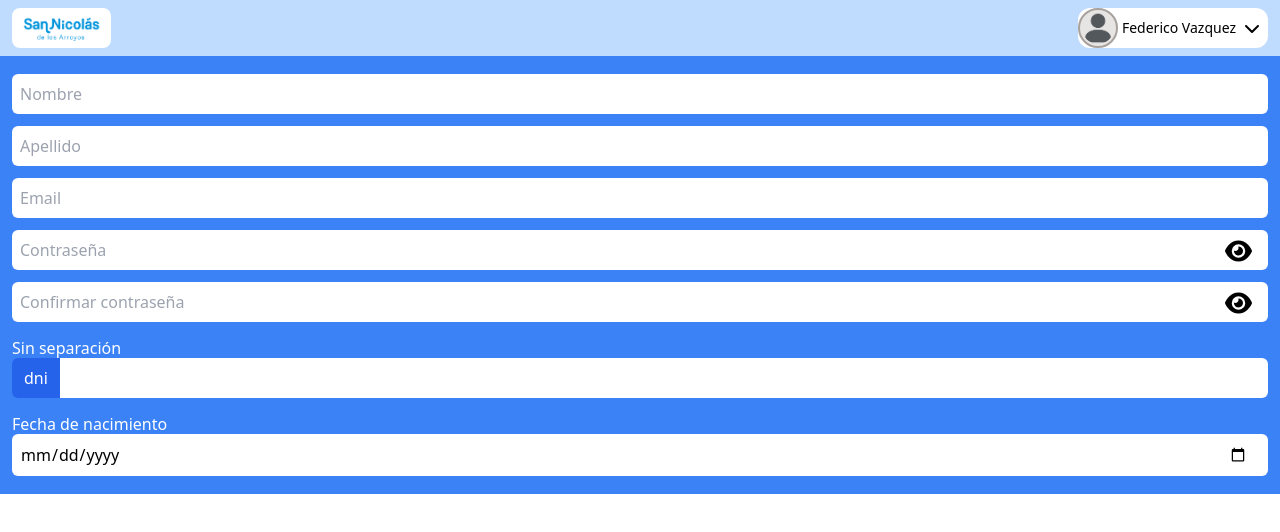
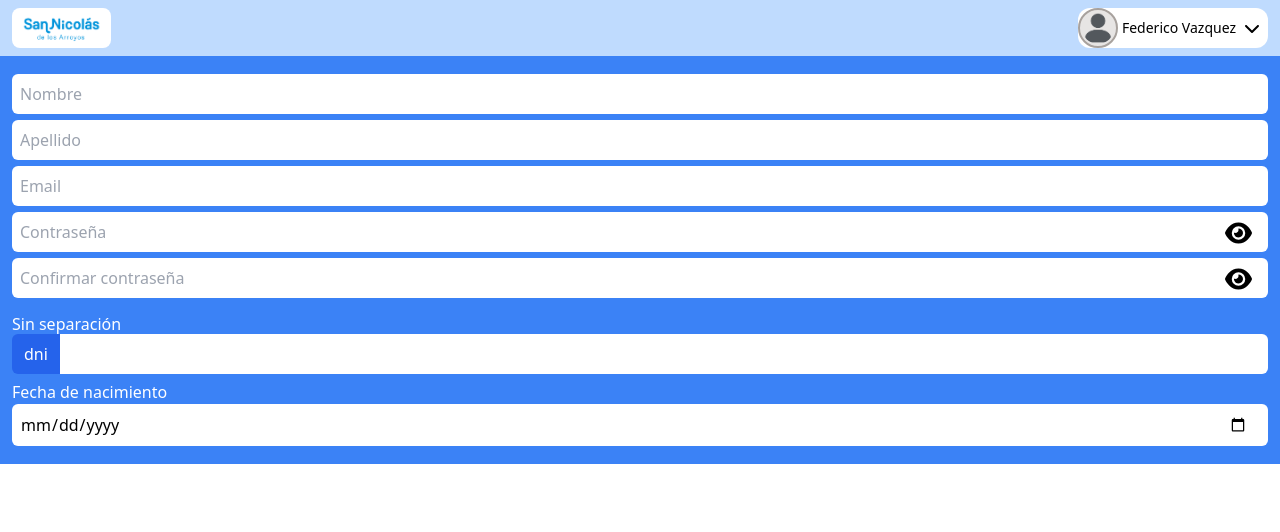
Before and after one commit to fede-vazquez/desafio_tecnico_advancedPlus, a React (Create React App) app in the folder front-end/: page /users/register in a window 1280 px wide. Shown: the top 532 px of the page. Built offline with nearby package versions, Linux system fonts and the light colour scheme.

Commit message:
Agrega mensajes de error a los inputs del formulario.

```diff
--- a/front-end/src/components/register_form/DateFormInput.jsx
+++ b/front-end/src/components/register_form/DateFormInput.jsx
@@ -8,24 +8,28 @@ import React from "react";
  * @param {String} value Valor del input.
  * @param {String} placeholder Texto que va detrás del input.
  * @param {Function} handleChange Función que cambia el valor.
+ * @param {Object} error Errores del input, si tiene error se mostrará debajo del mismo.
  * @returns Retorna un input con las configuraciones seleccionadas.
  */
-function DateFormInput({ id, name, value, placeholder, handleChange }) {
+function DateFormInput({ id, name, value, placeholder, handleChange, error }) {
   return (
+    <div className="my-1.5">
       <label htmlFor={id}>
-      <span className="text-white relative top-2">Fecha de nacimiento</span>
+        <span className="text-white">Fecha de nacimiento</span>
         <input
           type="date"
           id={id}
           name={name}
           value={value}
           placeholder={placeholder}
-        className="form-input pe-5"
+          className={`form-input pe-5 ${error && "border-alert"}`}
           onChange={(e) => {
             handleChange(name, e.target.value);
           }}
         />
       </label>
+      {error && <p className="alert-text">{error.msg}</p>}
+    </div>
   );
 }
 
--- a/front-end/src/components/register_form/DniFormInput.jsx
+++ b/front-end/src/components/register_form/DniFormInput.jsx
@@ -8,18 +8,24 @@ import React from "react";
  * @param {String} value Valor del input.
  * @param {String} placeholder Texto que va detrás del input.
  * @param {Function} handleChange Función que cambia el valor.
+ * @param {Object} error Errores del input, si tiene error se mostrará debajo del mismo.
  * @returns Retorna un input con las configuraciones seleccionadas.
  */
-function DniFormInput({ id, name, value, placeholder, handleChange }) {
+function DniFormInput({ id, name, value, placeholder, handleChange, error }) {
   return (
-    <div>
+    <div className="my-1.5">
       <span className="relative top-2 text-white">Sin separación</span>
-      <label htmlFor={id} className="flex align-middle my-1.5">
+      <label
+        htmlFor={id}
+        className={`flex align-middle my-1.5 rounded-xl ${
+          error && "border-alert"
+        }`}
+      >
         <div className="py-2 px-3 bg-blue-600 rounded-s-md">
           <span className="my-auto text-white">dni</span>
         </div>
         <input
-          type="number"
+          type="text"
           id={id}
           name={name}
           value={value}
@@ -30,6 +36,7 @@ function DniFormInput({ id, name, value, placeholder, handleChange }) {
           }}
         />
       </label>
+      {error && <p className="alert-text">{error.msg}</p>}
     </div>
   );
 }
--- a/front-end/src/components/register_form/FormInput.jsx
+++ b/front-end/src/components/register_form/FormInput.jsx
@@ -9,23 +9,35 @@ import React from "react";
  * @param {String} placeholder Texto que va detrás del input.
  * @param {Function} handleChange Función que cambia el valor.
  * @param {String} type Tipo de input, puede ser: text o email
+ * @param {Object} error Errores del input, si tiene error se mostrará debajo del mismo.
  * @returns Retorna un input con las configuraciones seleccionadas.
  */
-function FormInput({ id, name, value, placeholder, handleChange, type }) {
+function FormInput({
+  id,
+  name,
+  value,
+  placeholder,
+  handleChange,
+  type,
+  error,
+}) {
   return (
+    <div className="my-1.5">
       <label htmlFor={id}>
         <input
           id={id}
           type={type}
           name={name}
           value={value}
-        className="form-input"
+          className={`form-input ${error && "border-alert"}`}
           placeholder={placeholder}
           onChange={(e) => {
             handleChange(name, e.target.value);
           }}
         />
       </label>
+      {error && <p className="alert-text">{error.msg}</p>}
+    </div>
   );
 }
 
--- a/front-end/src/components/register_form/MainRegisterForm.jsx
+++ b/front-end/src/components/register_form/MainRegisterForm.jsx
@@ -36,6 +36,7 @@ function MainRegisterForm() {
           placeholder={"Nombre"}
           handleChange={handleChange}
           type={"text"}
+          error={errors.firstName}
         />
         <FormInput
           id={"formLastNameInput"}
@@ -44,6 +45,7 @@ function MainRegisterForm() {
           placeholder={"Apellido"}
           handleChange={handleChange}
           type={"text"}
+          error={errors.lastName}
         />
         <FormInput
           id={"formEmailInput"}
@@ -52,6 +54,7 @@ function MainRegisterForm() {
           placeholder={"Email"}
           handleChange={handleChange}
           type={"email"}
+          error={errors.email}
         />
         <PasswordFormInput
           id={"formPasswordInput"}
@@ -59,6 +62,7 @@ function MainRegisterForm() {
           value={form.password}
           placeholder={"Contraseña"}
           handleChange={handleChange}
+          error={errors.password}
         />
         <PasswordFormInput
           id={"formConfirmPasswordInput"}
@@ -66,18 +70,21 @@ function MainRegisterForm() {
           value={form.confirmPassword}
           placeholder={"Confirmar contraseña"}
           handleChange={handleChange}
+          error={errors.confirmPassword}
         />
         <DniFormInput
           id={"formDniInput"}
           name={"dni"}
           value={form.dni}
           handleChange={handleChange}
+          error={errors.dni}
         />
         <DateFormInput
           id={"formBirthDateInput"}
           name={"birthDate"}
           value={form.birthDate}
           handleChange={handleChange}
+          error={errors.birthDate}
         />
       </form>
     </section>
--- a/front-end/src/components/register_form/PasswordFormInput.jsx
+++ b/front-end/src/components/register_form/PasswordFormInput.jsx
@@ -10,23 +10,31 @@ import { faEye, faEyeSlash } from "@fortawesome/free-solid-svg-icons";
  * @param {String} value Valor del input.
  * @param {String} placeholder Texto que va detrás del input.
  * @param {Function} handleChange Función que cambia el valor.
+ * @param {Object} error Errores del input, si tiene error se mostrará debajo del mismo.
  * @returns Retorna un input con las configuraciones seleccionadas.
  */
-function PasswordFormInput({ id, name, value, placeholder, handleChange }) {
+function PasswordFormInput({
+  id,
+  name,
+  value,
+  placeholder,
+  handleChange,
+  error,
+}) {
   const [showPassword, setShowPassword] = useState(false);
 
   function switchShowPassword() {
     setShowPassword(!showPassword);
   }
   return (
-    <div>
+    <div className="my-1.5">
       <label htmlFor={id} className="relative">
         <input
           id={id}
           type={showPassword ? "text" : "password"}
           name={name}
           value={value}
-          className="form-input"
+          className={`form-input ${error && "border-alert"}`}
           placeholder={placeholder}
           onChange={(e) => {
             handleChange(name, e.target.value);
@@ -41,6 +49,7 @@ function PasswordFormInput({ id, name, value, placeholder, handleChange }) {
           <Icon icon={showPassword ? faEyeSlash : faEye} css={"text-2xl"} />
         </div>
       </label>
+      {error && <p className="alert-text">{error.msg}</p>}
     </div>
   );
 }
--- a/front-end/src/index.css
+++ b/front-end/src/index.css
@@ -3,5 +3,13 @@
 @tailwind utilities;
 
 .form-input {
-  @apply rounded-md py-2 ps-2 my-1.5 w-full;
+  @apply rounded-md py-2 ps-2 w-full;
 }
+
+.alert-text {
+  @apply relative bottom-1 ps-2 align-text-top text-sm text-white font-bold;
+}
+
+.border-alert {
+  @apply border-red-600 border-4;
+}
```
Lines whose indentation alone changed are shown as unchanged.
